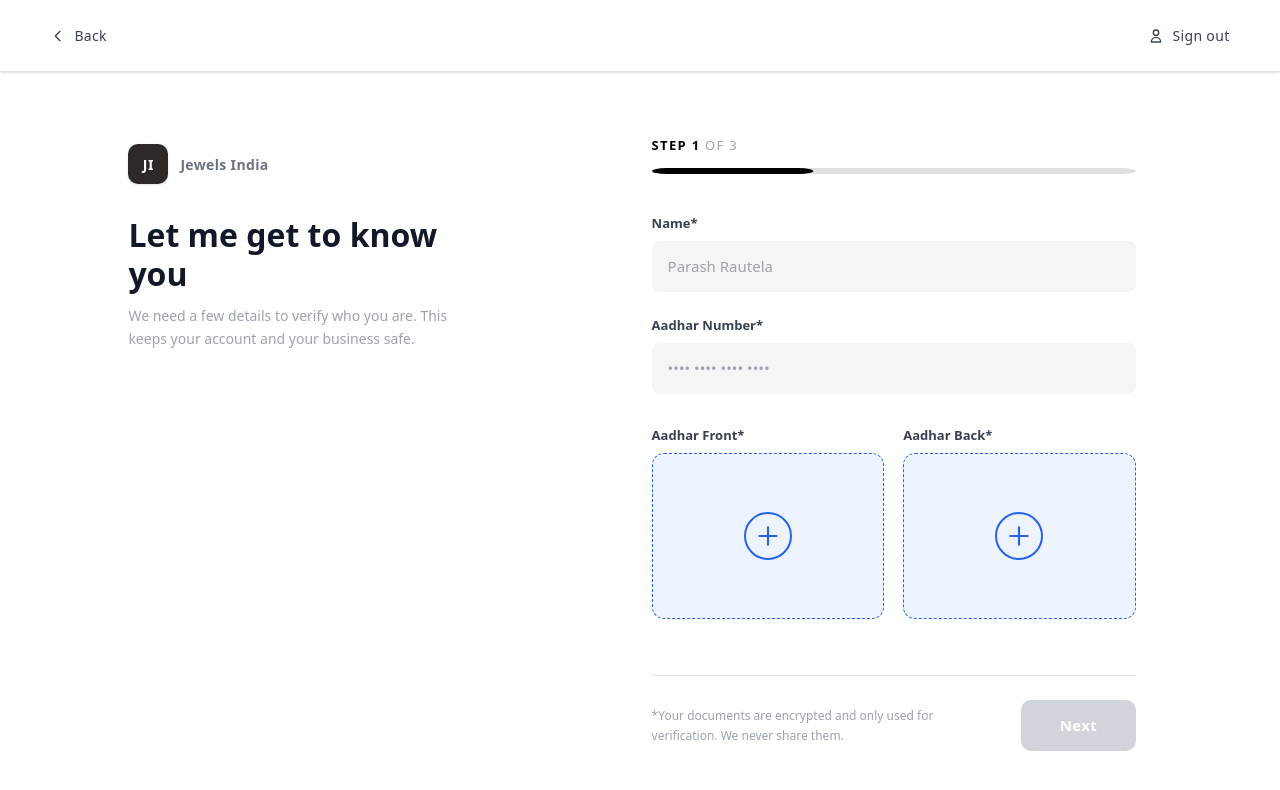
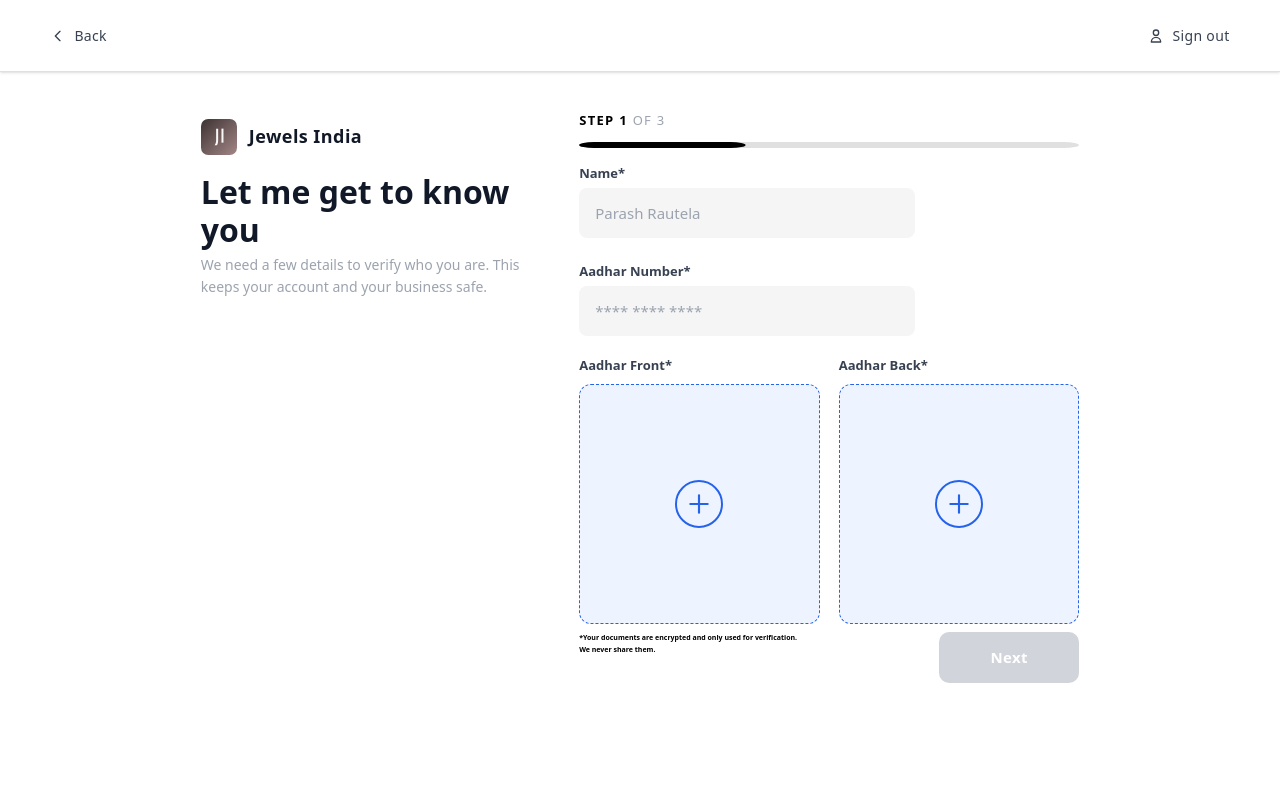
Before and after one commit to Ashishkumar-NIT/ai-pipeline-frontend, a Next.js app: page /onboard in a window 1280 px wide. Shown: the top 790 px of the page. Built offline with nearby package versions, Linux system fonts and the light colour scheme; no server answers.

Commit message:
Onboard floW ONBOARD PAGE  updated v1

```diff
--- a/app/onboard/page.jsx
+++ b/app/onboard/page.jsx
@@ -11,7 +11,7 @@ export default function OnboardStep1Page() {
       description="We need a few details to verify who you are. This keeps your account and your business safe."
       backRoute="/signup"
     >
-      <div className="flex flex-col w-full max-w-[500px] mx-auto md:mx-0 md:ml-auto md:pr-4">
+      <div className="flex flex-col w-full max-w-[500px] mx-auto md:mx-0 mt-8 md:mt-0">
         <StepIndicator currentStep={1} totalSteps={3} />
         <Step1Container />
       </div>
--- a/app/onboard/step2/page.jsx
+++ b/app/onboard/step2/page.jsx
@@ -11,7 +11,7 @@ export default function OnboardStep2Page() {
       description="This is how retailers will find and recognise you on the platform."
       backRoute="/onboard"
     >
-      <div className="flex flex-col w-full max-w-[500px] mx-auto md:mx-0 md:ml-auto md:pr-4">
+      <div className="flex flex-col w-full max-w-[500px] mx-auto md:mx-0 mt-8 md:mt-0">
         <StepIndicator currentStep={2} totalSteps={3} />
         <Step2Container />
       </div>
--- a/app/onboard/step3/page.jsx
+++ b/app/onboard/step3/page.jsx
@@ -11,7 +11,7 @@ export default function OnboardStep3Page() {
       description="Upload your PAN and GST certificate so we can verify your business. This is a one-time process."
       backRoute="/onboard/step2"
     >
-      <div className="flex flex-col w-full max-w-[500px] mx-auto md:mx-0 md:ml-auto md:pr-4">
+      <div className="flex flex-col w-full max-w-[500px] mx-auto md:mx-0 mt-8 md:mt-0">
         <StepIndicator currentStep={3} totalSteps={3} />
         <Step3Container />
       </div>
--- a/components/onboard/IdentityForm.jsx
+++ b/components/onboard/IdentityForm.jsx
@@ -17,7 +17,7 @@ export function IdentityForm() {
         <input
           id="aadhar"
           type="text"
-          placeholder="•••• •••• •••• ••••"
+          placeholder="•••• •••• •••• &#42;&#42;&#42;&#42; &#42;&#42;&#42;&#42; &#42;&#42;&#42;&#42;"
           className="w-full bg-[#F5F5F5] rounded-[8px] border-none outline-none px-4 py-3.5 text-[15px] text-[#374151] placeholder:text-[#9CA3AF] focus:ring-2 focus:ring-black/10 transition-shadow"
         />
       </div>
--- a/components/onboard/ImageUploadBox.jsx
+++ b/components/onboard/ImageUploadBox.jsx
@@ -1,7 +1,7 @@
 "use client";
 import { useRef, useState, useEffect } from "react";
 
-export function ImageUploadBox({ label, image, onUpload, onRemove, error, objectFit = "cover", accept = "image/jpeg, image/png, image/webp" }) {
+export function ImageUploadBox({ label, image, onUpload, onRemove, error, objectFit = "cover", accept = "image/jpeg, image/png, image/webp", aspectRatio = "aspect-square" }) {
   const inputRef = useRef(null);
   const [preview, setPreview] = useState(null);
 
@@ -41,7 +41,7 @@ export function ImageUploadBox({ label, image, onUpload, onRemove, error, object
 
       <div
         onClick={() => { if (!hasImage && inputRef.current) inputRef.current.click() }}
-        className={`w-full bg-[#EEF4FF] rounded-[12px] hover:bg-blue-50 transition-colors cursor-pointer aspect-[1.4/1] relative overflow-hidden flex items-center justify-center ${borderClass}`}
+        className={`w-full bg-[#EEF4FF] rounded-[12px] hover:bg-blue-50 transition-colors cursor-pointer ${aspectRatio} relative overflow-hidden flex items-center justify-center ${borderClass}`}
       >
         {hasImage ? (
           <>
--- a/components/onboard/LeftPanel.jsx
+++ b/components/onboard/LeftPanel.jsx
@@ -1,14 +1,12 @@
 export function LeftPanel({ heading, description }) {
   return (
-    <div className="flex flex-col items-center md:items-start gap-6 md:gap-8 w-full max-w-[320px]">
+    <div className="flex flex-col items-center md:items-start gap-4 md:gap-[18px] w-full max-w-[320px]">
       <div className="flex items-center gap-3">
-        <div className="w-10 h-10 rounded-[10px] bg-[#2E2927] flex items-center justify-center text-white font-bold tracking-wider text-[clamp(12px,1.2vw,14px)] shadow-sm shrink-0">
-          JI
-        </div>
-        <span className="text-[clamp(13px,1.4vw,14px)] font-bold text-[#6B7280] tracking-wide">Jewels India</span>
+        <img src="/jewelLogo.svg" alt="Jewels India Logo" className="w-[clamp(28px,3vw,36px)] h-auto object-contain shrink-0" />
+        <span className="text-[clamp(15px,1.6vw,18px)] font-extrabold text-[#111827] tracking-wide">Jewels India</span>
       </div>
 
-      <div className="flex flex-col gap-3">
+      <div className="flex flex-col gap-1">
         <h1 className="text-[clamp(22px,2.5vw,32px)] leading-[1.2] font-extrabold text-[#111827]">
           {heading}
         </h1>
--- a/components/onboard/OnboardFooter.jsx
+++ b/components/onboard/OnboardFooter.jsx
@@ -7,12 +7,12 @@ export function OnboardFooter() {
 
   return (
     <div className="w-full flex flex-col md:flex-row items-center justify-between gap-6 md:gap-0 pt-6 border-t border-[#E0E0E0] mt-4">
-      <p className="text-[12px] text-[#9CA3AF] max-w-[340px] text-center md:text-left leading-relaxed font-medium">
+      <p className="text-[10px] text-[#9CA3AF] max-w-[340px] text-center md:text-left leading-relaxed font-medium">
         *Your documents are encrypted and only used for verification. We never share them.
       </p>
       <button
         onClick={() => router.push('/onboard/step2')}
-        className="w-full md:w-auto bg-[#000000] text-white font-extrabold rounded-[10px] px-10 py-[14px] hover:bg-black/90 transition-colors tracking-wide"
+        className="w-full md:w-auto bg-[#000000] text-white font-extrabold rounded-[10px] px-10 py-[24px] hover:bg-black/90 transition-colors tracking-wide"
       >
         Next
       </button>
--- a/components/onboard/OnboardLayout.jsx
+++ b/components/onboard/OnboardLayout.jsx
@@ -6,14 +6,14 @@ export function OnboardLayout({ children, heading, description, backRoute }) {
     <div className="min-h-screen bg-[#FFFFFF] flex flex-col font-sans antialiased text-[#374151]">
       <OnboardNavbar backRoute={backRoute} />
 
-      <main className="flex-1 w-full max-w-[1100px] mx-auto px-[clamp(16px,3vw,48px)] py-[clamp(32px,5vw,80px)] flex flex-col md:flex-row md:items-start gap-10 md:gap-[clamp(24px,4vw,96px)]">
+      <main className="flex-1 w-full max-w-[1100px] mx-auto px-[clamp(16px,3vw,48px)] py-[clamp(24px,3vw,40px)] flex flex-col md:flex-row md:justify-center md:items-start gap-8 md:gap-[clamp(24px,3vw,48px)]">
         {/* Left Side */}
-        <div className="w-full md:w-[35%] shrink-0 pt-2 flex flex-col items-center md:items-start text-center md:text-left">
+        <div className="w-full md:w-[340px] shrink-0 pt-2 flex flex-col items-center md:items-start text-center md:text-left">
           <LeftPanel heading={heading} description={description} />
         </div>
 
         {/* Right Side - Dynamic Content */}
-        <div className="w-full md:flex-1 flex flex-col items-center md:items-start min-h-[400px]">
+        <div className="w-full md:w-[500px] flex flex-col items-center md:items-start min-h-[400px]">
           {children}
         </div>
       </main>
--- a/components/onboard/step1/IdentityForm.jsx
+++ b/components/onboard/step1/IdentityForm.jsx
@@ -17,8 +17,8 @@ export function IdentityForm({ name, setName, aadhar, setAadhar, submitAttempted
   };
 
   return (
-    <div className="flex flex-col gap-6 w-full">
-      <div className="flex flex-col gap-2">
+    <div className="flex flex-col gap-6 w-84">
+      <div className="flex flex-col gap-1">
         <label htmlFor="name" className="text-[13px] font-semibold text-[#374151]">Name*</label>
         <input
           id="name"
@@ -30,14 +30,14 @@ export function IdentityForm({ name, setName, aadhar, setAadhar, submitAttempted
         />
         {isNameError && <span className="text-[12px] text-[#EF4444]">Name is required</span>}
       </div>
-      <div className="flex flex-col gap-2">
+      <div className="flex flex-col gap-1">
         <label htmlFor="aadhar" className="text-[13px] font-semibold text-[#374151]">Aadhar Number*</label>
         <input
           id="aadhar"
           type="text"
           value={aadhar}
           onChange={handleAadharChange}
-          placeholder="•••• •••• •••• ••••"
+          placeholder="&#42;&#42;&#42;&#42; &#42;&#42;&#42;&#42; &#42;&#42;&#42;&#42;"
           className={`w-full bg-[#F5F5F5] rounded-[8px] outline-none px-[clamp(10px,1.5vw,16px)] py-[clamp(8px,1.2vw,14px)] text-[clamp(13px,1.4vw,15px)] text-[#374151] placeholder:text-[#9CA3AF] transition-shadow ${isAadharError ? 'border-[1.5px] border-[#EF4444]' : 'border-none focus:ring-2 focus:ring-black/10'}`}
         />
         {isAadharError && <span className="text-[12px] text-[#EF4444]">Enter a valid 12-digit Aadhar number</span>}
--- a/components/onboard/step1/Step1Container.jsx
+++ b/components/onboard/step1/Step1Container.jsx
@@ -1,9 +1,9 @@
 "use client";
 
 import { useState } from "react";
+import { useRouter } from "next/navigation";
 import { IdentityForm } from "./IdentityForm";
 import { AadharUpload } from "./AadharUpload";
-import { Step1Footer } from "./Step1Footer";
 
 export function Step1Container() {
   const [name, setName] = useState("");
@@ -11,30 +11,54 @@ export function Step1Container() {
   const [frontImage, setFrontImage] = useState(null);
   const [backImage, setBackImage] = useState(null);
   const [submitAttempted, setSubmitAttempted] = useState(false);
+  const router = useRouter();
 
   const isNameValid = name.trim().length > 0;
   const isAadharValid = aadhar.replace(/\s/g, '').length === 12;
   const isFormValid = isNameValid && isAadharValid && frontImage !== null && backImage !== null;
 
+  const handleNext = () => {
+    if (isFormValid) {
+      router.push('/onboard/step2');
+    } else {
+      setSubmitAttempted(true);
+    }
+  };
+
   return (
-    <div className="flex flex-col gap-8 w-full mt-10">
+    <div className="flex flex-col gap-5 w-full mt-4">
       <IdentityForm
         name={name} setName={setName}
         aadhar={aadhar} setAadhar={setAadhar}
         submitAttempted={submitAttempted}
       />
 
-      <AadharUpload
-        frontImage={frontImage} setFrontImage={setFrontImage}
-        backImage={backImage} setBackImage={setBackImage}
-        submitAttempted={submitAttempted}
-      />
+      <div className="w-full flex flex-col gap-2">
+        <AadharUpload
+          frontImage={frontImage} setFrontImage={setFrontImage}
+          backImage={backImage} setBackImage={setBackImage}
+          submitAttempted={submitAttempted}
+        />
 
-      <div className="mt-2 w-full">
-        <Step1Footer
-          isFormValid={isFormValid}
-          onSubmitAttempt={() => setSubmitAttempted(true)}
-        />
+        {/* Texts and Button aligned under the upload boxes perfectly */}
+        <div className="flex flex-col md:flex-row gap-[clamp(16px,2vw,32px)] w-full items-start">
+          <div className="flex-1 min-w-0 w-full md:w-auto">
+            <p className="text-[7px] md:text-[7px] text-black font-bold leading-relaxed pr-2">
+              *Your documents are encrypted and only used for verification.<br />
+              We never share them.
+            </p>
+          </div>
+          <div className="flex-1 w-full md:w-auto min-w-0 flex justify-end mt-2 md:mt-0">
+            <button
+              type="button"
+              onClick={handleNext}
+              disabled={!isFormValid}
+              className={`w-full md:w-[140px] font-extrabold rounded-[10px] px-4 py-[clamp(10px,1.2vw,14px)] text-[clamp(13px,1.4vw,15px)] transition-colors tracking-wide ${isFormValid ? 'bg-[#000000] text-white hover:bg-black/90 cursor-pointer' : 'bg-[#D1D5DB] text-white cursor-not-allowed'}`}
+            >
+              Next
+            </button>
+          </div>
+        </div>
       </div>
     </div>
   );
```
Also changed, not shown: components/onboard/step1/AadharUpload.jsx (indentation only), public/jewelLogo.svg (added).
